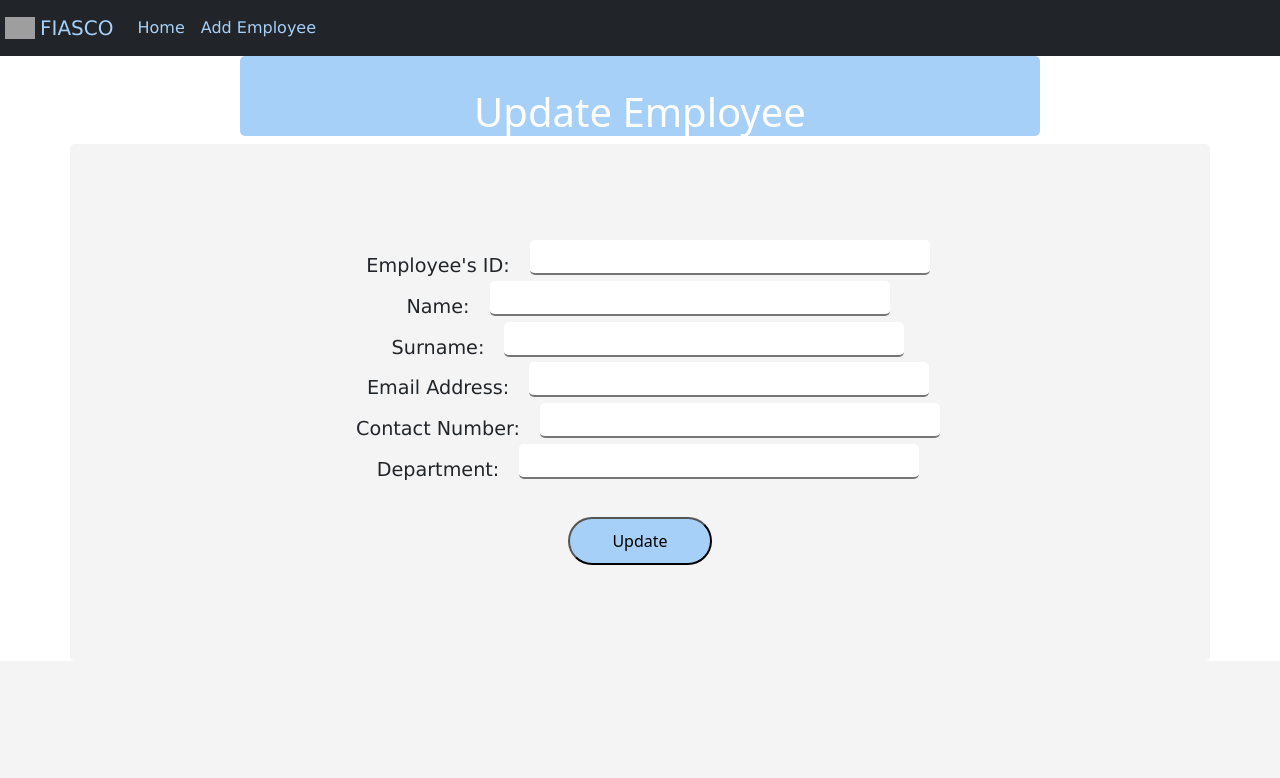
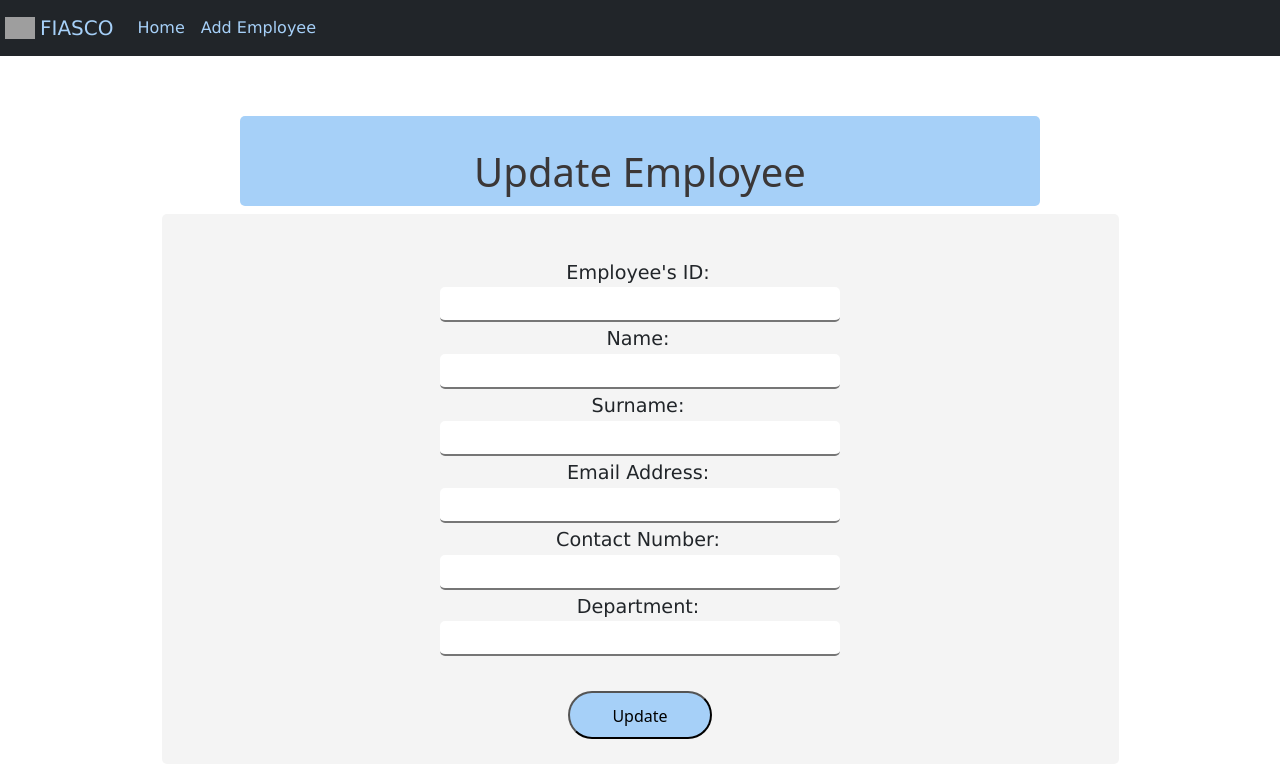
Before and after one commit to moebadat/employeeFrontend, an Angular app: page /update in a window 1280 px wide. Shown: the top 778 px of the page. Built offline with nearby package versions, Linux system fonts and the light colour scheme; no server answers; grey boxes are pictures that could not be loaded.

Commit message:
added some styling

```diff
--- a/src/app/components/home/home.component.css
+++ b/src/app/components/home/home.component.css
@@ -23,4 +23,8 @@
 
     margin-top: 50px;
     background-color: rgb(166, 208, 248);
+    border-radius: 5px;
+    border-style: solid;
+    border-width: 0.5px;
+    border-color: rgb(59, 55, 55);
   }
--- a/src/app/components/home/home.component.html
+++ b/src/app/components/home/home.component.html
@@ -1,4 +1,4 @@
-<div class="border container">
+<div class="container">
 <h1 class="heading">List of Employees</h1>
 <!-- This is a test -->
   <div class="row">
--- a/src/app/components/update/update.component.css
+++ b/src/app/components/update/update.component.css
@@ -11,15 +11,25 @@ form{
 .container{
     background-color: #f4f4f4;
     border-radius: 5px;
+    width: 957px;
+    height: 550px;
+    padding-top: 20px;
+    margin: auto;
+    display: flex;
+    justify-content: center;
+    align-items: center;
+
 }
 h1{
     text-align: center;
     padding-top: 2rem;
     background-color: rgb(166, 208, 248);
-    color: white;
+    color: rgb(59, 55, 55);
+    margin-top: 60px;
     margin-left: 15rem;
     margin-right: 15rem;
     border-radius: 5px;
+    padding-bottom: 10px;
 }
 
 input{
@@ -31,6 +41,7 @@ input{
     padding-top: 20px;
     width: 25rem;
     height: 35px;
+
 }
 
 label{
@@ -50,3 +61,26 @@ button{
     border-radius: 3rem;
     padding-bottom: 0px;
 }
+#empNo{
+  padding-left: 185px;
+}
+#name{
+ padding-left: 175px;
+
+}
+
+#surname{
+ padding-left: 180px;
+}
+
+#email{
+ padding-left: 155px;
+}
+
+#contactNo{
+padding-left: 155px;
+}
+
+#department{
+padding-left: 180px;
+}
--- a/src/app/components/update/update.component.html
+++ b/src/app/components/update/update.component.html
@@ -19,18 +19,18 @@
     </div>
     <div>
     <label>Email Address: </label>
-    <input type="text" [(ngModel)]="this.email" name="Email">
+    <input id="email" type="text" [(ngModel)]="this.email" name="Email">
     <br>
     </div>
 
     <div>
         <label>Contact Number:</label>
-        <input type="text" [(ngModel)]="this.contactNo" name="contactNo">
+        <input id="contactNo" type="text" [(ngModel)]="this.contactNo" name="contactNo">
     <br>
     </div>
     <div>
         <label>Department:</label>
-        <input type="text"[(ngModel)]="this.department" name="department">
+        <input  id="department" type="text"[(ngModel)]="this.department" name="department">
         <br>
     </div>
 
--- a/src/app/components/view/view.component.css
+++ b/src/app/components/view/view.component.css
@@ -2,8 +2,16 @@
     background-color: #f4f4f4;
     border-radius: 5px;
     width: 957px;
-    height: 300px;
+    height: 450px;
     padding-top: 20px;
+    margin: auto;
+    display: flex;
+    justify-content: center;
+    align-items: center;
+
+}
+div{
+    margin-bottom: 20px;
 }
 .block{
     padding-top: 30px;
@@ -12,11 +20,11 @@ h2{
     text-align: center;
     padding-top: 10px;
     background-color: rgb(166, 208, 248);
-    color: white;
+    color: rgb(59, 55, 55);
     margin-left: 15rem;
     margin-right: 15rem;
     border-radius: 5px;
-    margin-top: 10px;
+    margin-top: 120px;
     padding-bottom: 10px;
 
 }
@@ -24,4 +32,12 @@ label{
     text-align: left;
     padding-left: 4px;
     padding-top: 4px;
+    font-size: large;
 }
+button{
+    margin-top: 2rem;
+    width: 9rem;
+    height: 3rem;
+    background-color: rgb(166, 208, 248);
+    border-radius: 3rem;
+}
--- a/src/app/components/view/view.component.html
+++ b/src/app/components/view/view.component.html
@@ -17,5 +17,6 @@
         <label> <b> Department: </b></label> {{employee?.department}}
     </div>
 
+     <button onclick="history.back()">Go Back</button>
 </div>
 </div>
--- a/src/styles.css
+++ b/src/styles.css
@@ -1,7 +1,7 @@
 
 
-html{
-    background-color: #f4f4f4f4;
+body{
+    background-color: white;
     font-family: Verdana, Geneva, Tahoma, sans-serif;
 
 }
```
